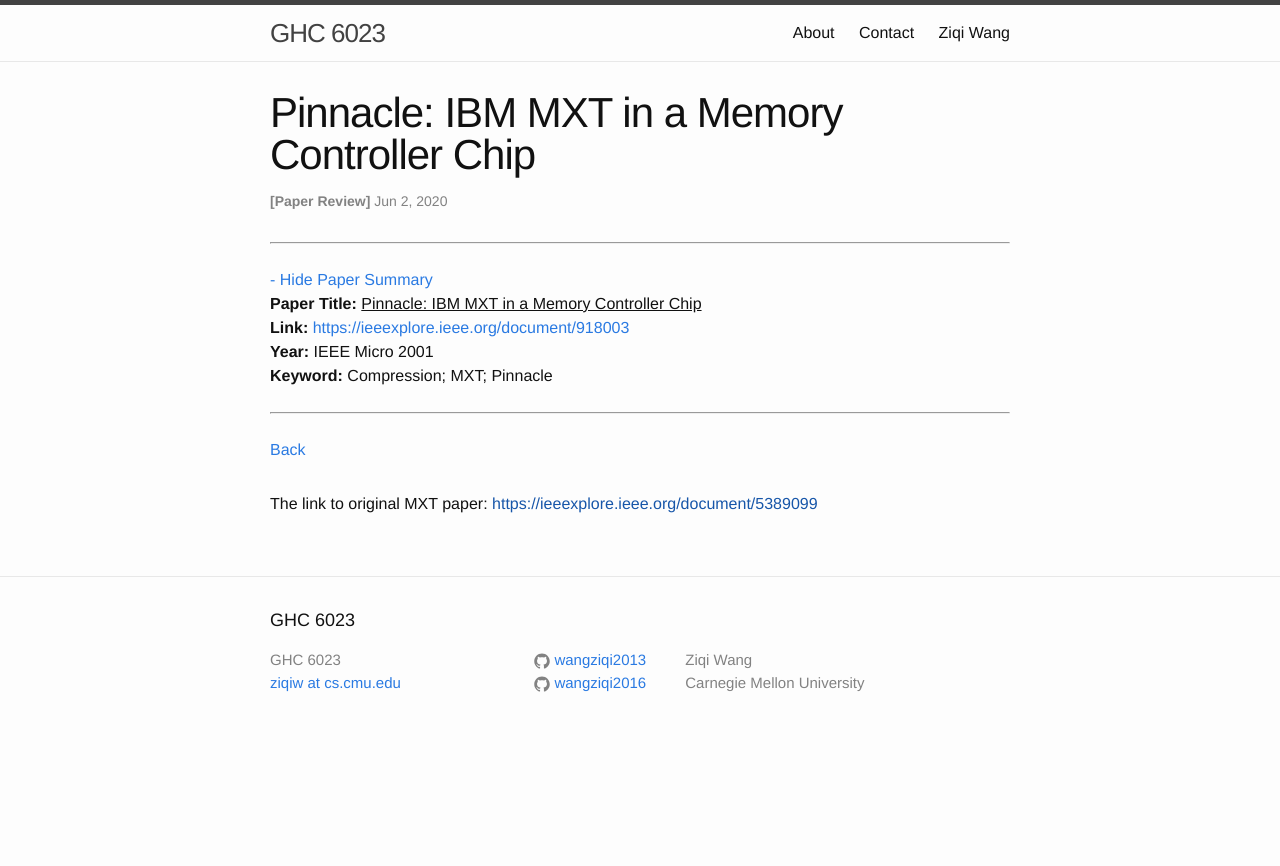
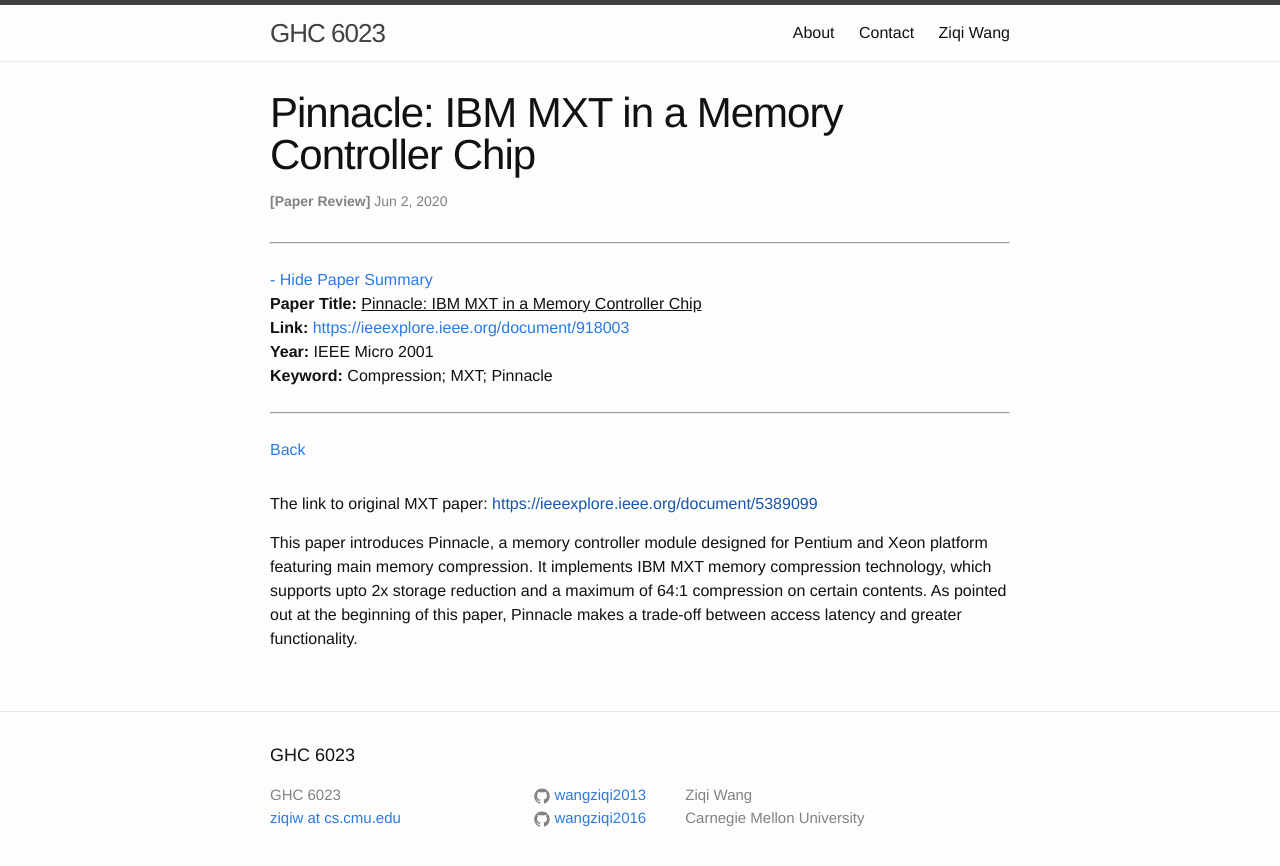
Before and after one commit to wangziqi2013/wangziqi2013.github.io, a Jekyll site: the page built from _posts/2020-06-01-pinnacle.markdown, in a window 1280 px wide. Shown: the top 866 px of the page. Built offline with Jekyll 4.4.1, drawn with Linux system fonts in a browser that asks for light colours.

Commit message:
Adding intro

```diff
--- a/_posts/2020-06-01-pinnacle.markdown
+++ b/_posts/2020-06-01-pinnacle.markdown
@@ -14,3 +14,8 @@ version_mgmt:
 ---
 
 The link to original MXT paper: [https://ieeexplore.ieee.org/document/5389099]()
+
+This paper introduces Pinnacle, a memory controller module designed for Pentium and Xeon platform featuring main memory
+compression. It implements IBM MXT memory compression technology, which supports upto 2x storage reduction and a
+maximum of 64:1 compression on certain contents. As pointed out at the beginning of this paper, Pinnacle makes a trade-off
+between access latency and greater functionality.
```
